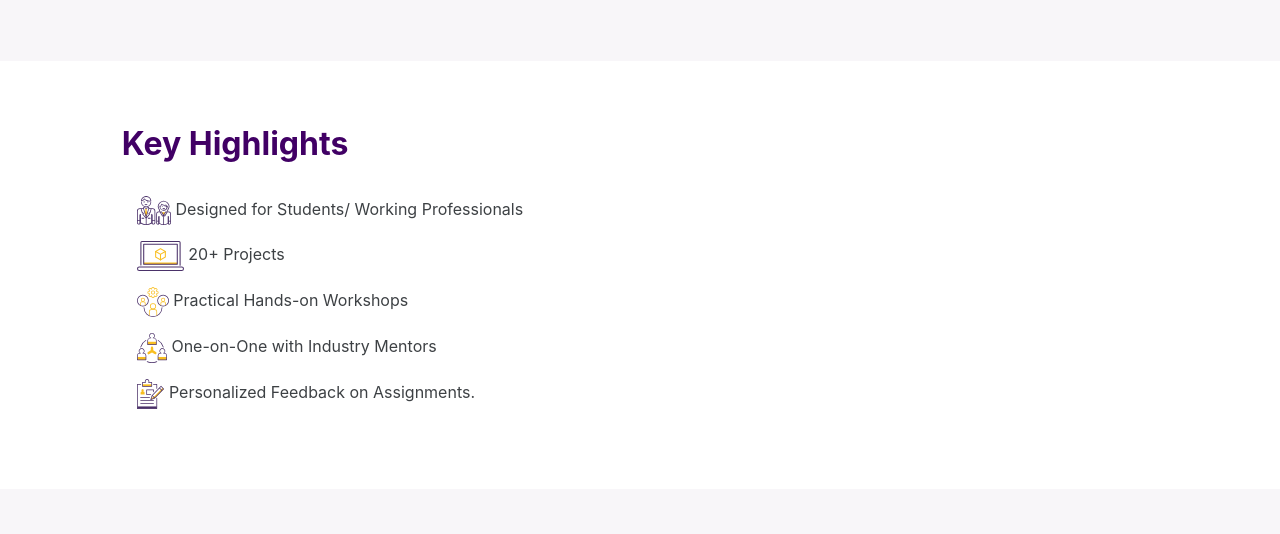
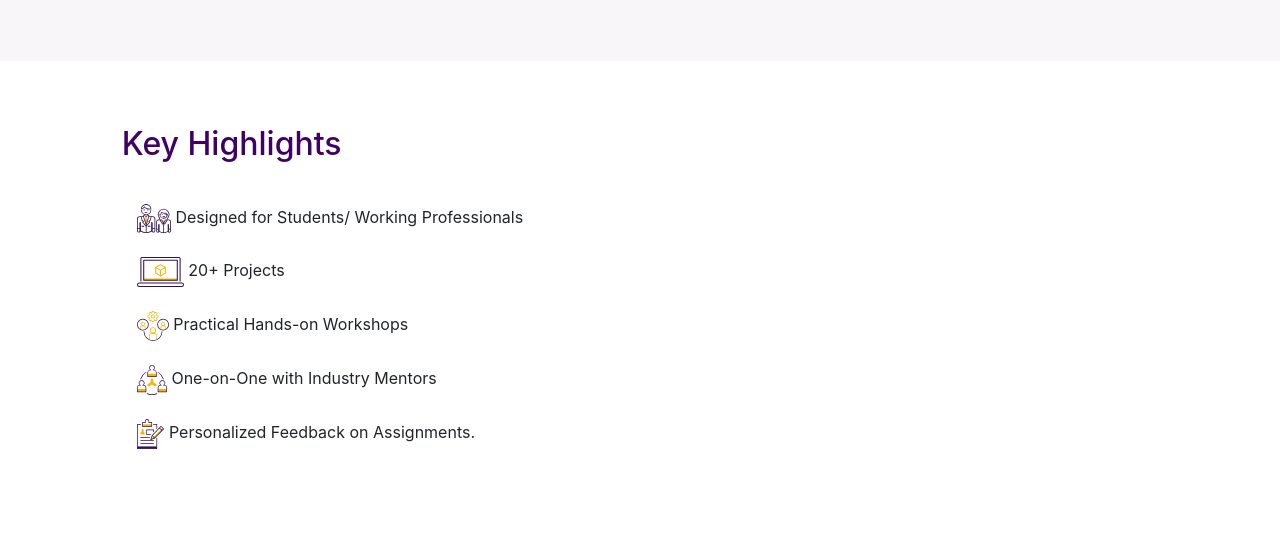
Before and after one commit to SaravananVijayamuthu/Guvi-SaravananVijayamuthu, a plain HTML site: page index.html in a window 1280 px wide. Shown: the part 1493-2027 px from the top of the page. Drawn offline with Linux system fonts and the light colour scheme.

Commit message:
K justify-content-left

```diff
--- a/index.html
+++ b/index.html
@@ -245,28 +245,28 @@
     <div class="row m-0">
         <div class="col-sm-11 col-md-10 mx-auto py-5">
             <div class="my-3">
-                <h2 class="display-5 font-weight-bold KeyHighlights-Header-bg">Key Highlights</h2>
+                <h2 class="KeyHighlights-Header-bg">Key Highlights</h2>
             </div>
             <div class="row m-0">
-                <div class="col-sm-12 col-md-8 col-lg-8 col-xl-6 d-flex justify-content-left KeyHighlights-Content">
+                <div class="col-sm-12 col-md-6 col-lg-6 col-xl-6 d-flex justify-content-left">
                     <ul class="list-unstyled">
-                        <li class="my-3 p-text"> <img class="mx-auto" src="./Public/images/studentsDesigned.svg"
+                        <li class="my-4"> <img class="mx-auto" src="./Public/images/studentsDesigned.svg"
                                 alt="icon">
                             Designed for
                             Students/ Working Professionals
                         </li>
-                        <li class="my-3 p-text"> <img class="mx-auto" src="./Public/images/projects.svg" alt="icon"> 20+
+                        <li class="my-4"> <img class="mx-auto" src="./Public/images/projects.svg" alt="icon"> 20+
                             Projects
                         </li>
-                        <li class="my-3 p-text"> <img class="mx-auto" src="./Public/images/agile.svg" alt="icon">
+                        <li class="my-4"> <img class="mx-auto" src="./Public/images/agile.svg" alt="icon">
                             Practical Hands-on
                             Workshops
                         </li>
-                        <li class="my-3 p-text"> <img class="mx-auto" src="./Public/images/one-on-one.svg" alt="icon">
+                        <li class="my-4"> <img class="mx-auto" src="./Public/images/one-on-one.svg" alt="icon">
                             One-on-One
                             with Industry
                             Mentors</li>
-                        <li class="my-3 p-text"> <img class="mx-auto" src="./Public/images/personalized.svg" alt="icon">
+                        <li class="my-4"> <img class="mx-auto" src="./Public/images/personalized.svg" alt="icon">
                             Personalized Feedback
                             on Assignments.</li>
                     </ul>
```
